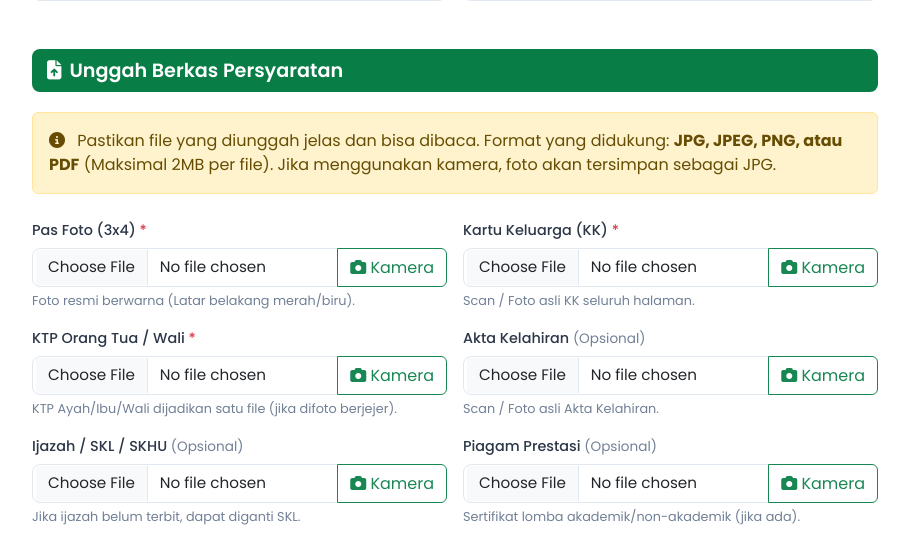
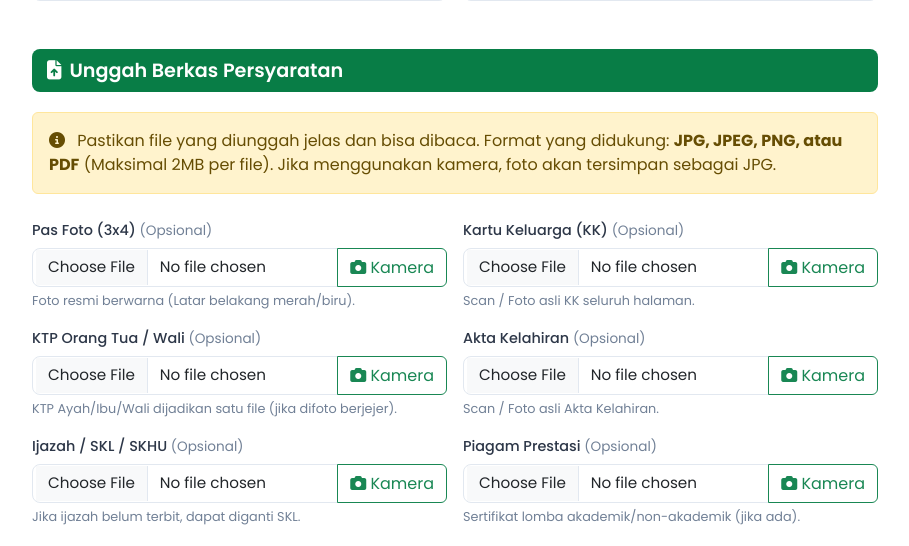
Before and after one commit to riskinurhadi/penerimaansantribaruRM, a PHP site: page /step4.php in a window 1280 px wide. Shown: the part 616-1162 px from the top of the page, without its empty margins (185-1094 px from the left). Run offline with PHP 8.4, Linux system fonts and the light colour scheme; some libraries are stand-ins or nearby versions.

Commit message:
modified:   proses.php 	modified:   step4.php

```diff
--- a/proses.php
+++ b/proses.php
@@ -194,10 +194,8 @@ try {
     $path_ijazah = uploadFile('ijazah_skhu', $dir_berkas, $no_pendaftaran);
     $path_piagam = uploadFile('piagam_prestasi', $dir_berkas, $no_pendaftaran);
 
-    // Mencegah error jika wajib tapi gagal upload
-    if (!$path_pas_foto || !$path_kk || !$path_ktp) {
-        throw new Exception("File wajib (Foto, KK, atau KTP) gagal diunggah atau ukurannya terlalu besar.");
-    }
+    // Mencegah error jika wajib tapi gagal upload (DIHAPUS KARENA SEKARANG OPSIONAL)
+    // Blok validasi (!$path_pas_foto || !$path_kk || !$path_ktp) telah dihapus
 
     $sql_berkas = "INSERT INTO data_berkas (pendaftaran_id, pas_foto, ijazah_skhu, akta_kelahiran, ktp_ortu, kartu_keluarga, piagam_prestasi)
                    VALUES ($pendaftaran_id, '$path_pas_foto', '$path_ijazah', '$path_akta', '$path_ktp', '$path_kk', '$path_piagam')";
--- a/step4.php
+++ b/step4.php
@@ -325,9 +325,9 @@
 
                         <!-- 1. PAS FOTO -->
                         <div class="col-md-6">
-                            <label class="form-label">Pas Foto (3x4) <span class="text-danger">*</span></label>
+                            <label class="form-label">Pas Foto (3x4) <span class="opt-label">(Opsional)</span></label>
                             <div class="input-group">
-                                <input type="file" class="form-control file-input" name="pas_foto" id="inputPasFoto" accept=".jpg, .jpeg, .png" required>
+                                <input type="file" class="form-control file-input" name="pas_foto" id="inputPasFoto" accept=".jpg, .jpeg, .png">
                                 <button class="btn btn-outline-success btn-camera" type="button" data-bs-toggle="modal" data-bs-target="#cameraModal" data-target="PasFoto">
                                     <i class="fas fa-camera"></i> Kamera
                                 </button>
@@ -341,9 +341,9 @@
 
                         <!-- 2. KARTU KELUARGA -->
                         <div class="col-md-6">
-                            <label class="form-label">Kartu Keluarga (KK) <span class="text-danger">*</span></label>
+                            <label class="form-label">Kartu Keluarga (KK) <span class="opt-label">(Opsional)</span></label>
                             <div class="input-group">
-                                <input type="file" class="form-control file-input" name="kartu_keluarga" id="inputKK" accept=".jpg, .jpeg, .png, .pdf" required>
+                                <input type="file" class="form-control file-input" name="kartu_keluarga" id="inputKK" accept=".jpg, .jpeg, .png, .pdf">
                                 <button class="btn btn-outline-success btn-camera" type="button" data-bs-toggle="modal" data-bs-target="#cameraModal" data-target="KK">
                                     <i class="fas fa-camera"></i> Kamera
                                 </button>
@@ -357,9 +357,9 @@
 
                         <!-- 3. KTP ORTU -->
                         <div class="col-md-6">
-                            <label class="form-label">KTP Orang Tua / Wali <span class="text-danger">*</span></label>
+                            <label class="form-label">KTP Orang Tua / Wali <span class="opt-label">(Opsional)</span></label>
                             <div class="input-group">
-                                <input type="file" class="form-control file-input" name="ktp_ortu" id="inputKtp" accept=".jpg, .jpeg, .png, .pdf" required>
+                                <input type="file" class="form-control file-input" name="ktp_ortu" id="inputKtp" accept=".jpg, .jpeg, .png, .pdf">
                                 <button class="btn btn-outline-success btn-camera" type="button" data-bs-toggle="modal" data-bs-target="#cameraModal" data-target="Ktp">
                                     <i class="fas fa-camera"></i> Kamera
                                 </button>
```
